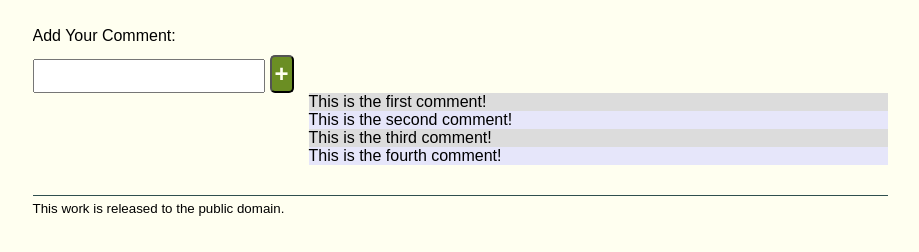
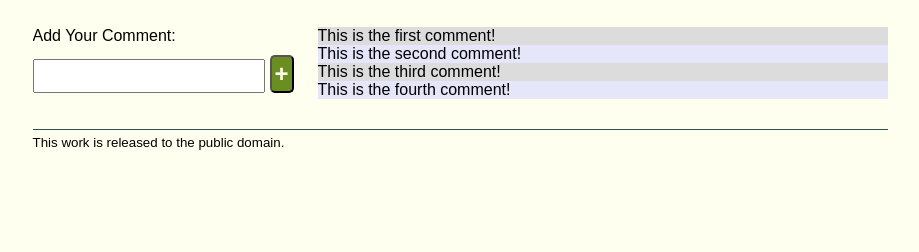
Before and after one commit to AtonDevPortfolio/LWAD, a plain HTML site: page index.html in a window 1280 px wide. Shown: the part 42-294 px from the top of the page, without its empty margins (180-1099 px from the left). Drawn offline with nearby package versions, Linux system fonts and the light colour scheme.

Commit message:
Completed style, debugged off measurements.

```diff
--- a/style.css
+++ b/style.css
@@ -31,6 +31,7 @@ main {
 	overflow: auto;
 	padding: 30px 0;
 	border-bottom: 1px solid darkslategray;
+	clear: both;
 }
 
 .comment-input {
@@ -62,7 +63,7 @@ main {
 
 .comments {
 	float: right;
-	width: 579px;
+	width: 570px;
 }
 
 .comment p {
```
